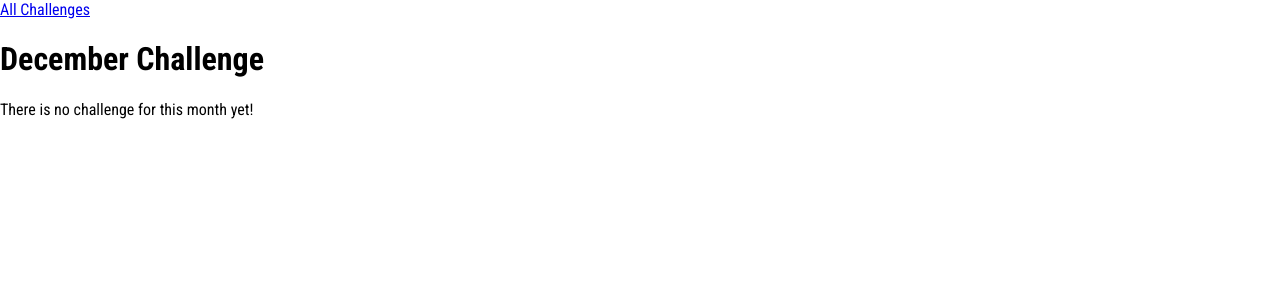
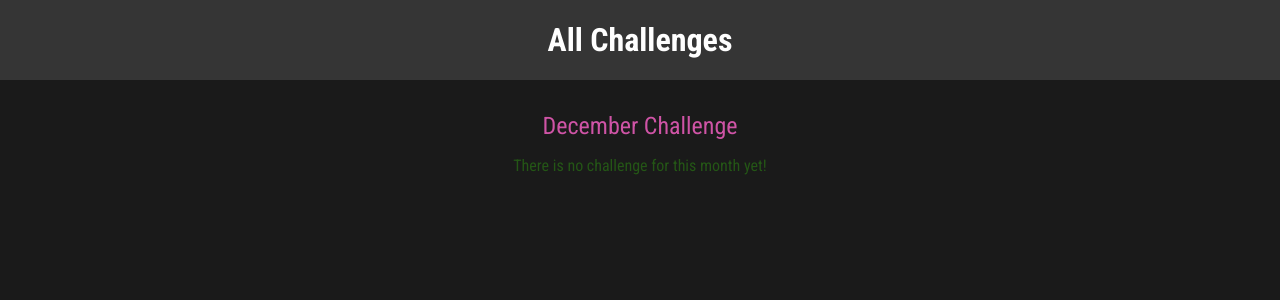
Before and after one commit to AsVain/django_repo, a Django app: page /challenges/december in a window 1280 px wide. Shown: the top 300 px of the page. Run offline with Django 5.2, Linux system fonts and the light colour scheme.

Commit message:
css styling

```diff
--- /dev/null
+++ b/challenges/static/challenges/challenge.css
@@ -0,0 +1,22 @@
+h1,
+h2{
+    text-align: center;
+    color: pink;
+}
+
+h1{
+    font-size: 1.5rem;
+    margin: 2rem 0 1rem 0;
+    font-weight: normal;
+    color: #cf54a6;
+}
+
+h2{
+    font-size: 3rem;
+    font-weight: bold;
+}
+
+p.fallback{
+    text-align: center;
+    color: rgba(63, 253, 10, 0.267);
+}
--- /dev/null
+++ b/challenges/static/challenges/includes/header.css
@@ -0,0 +1,25 @@
+header{
+    width: 100%;
+    height: 5rem;
+    background-color: #353535;
+}
+
+header nav{
+    width: 100%;
+    height: 100%;
+    display: flex;
+    justify-content: center;
+    align-items: center;
+}
+
+header nav a{
+    color: white;
+    font-size: 2rem;
+    font-weight: bold;
+    text-decoration: none;
+}
+
+header nav a:hover,
+header nav a:active{
+    color: #de00cce2
+}
--- a/challenges/templates/challenges/challenge.html
+++ b/challenges/templates/challenges/challenge.html
@@ -1,4 +1,10 @@
 {% extends "base.html" %}
+{% load static %}
+
+{% block css_files %}
+<link rel="stylesheet" href="{% static "challenges/challenge.css" %}">
+<link rel="stylesheet" href="{% static "challenges/includes/header.css" %}">
+{% endblock %}
 
 {% block page_title %}
     {{ month_name|title }} Challenge
@@ -11,6 +17,6 @@
     {% if text is not None %}
         <h2>{{ text }}</h2> <!--#palceholder dla kodu django w kodzie html-->
     {% else %}
-        <p>There is no challenge for this month yet!</p>
+        <p class="fallback">There is no challenge for this month yet!</p>
     {% endif %}
 {% endblock %}
--- a/challenges/templates/challenges/index.html
+++ b/challenges/templates/challenges/index.html
@@ -3,6 +3,7 @@
 
 {% block css_files %}
 <link rel="stylesheet" href="{% static "challenges/challenges.css" %}">
+<link rel="stylesheet" href="{% static "challenges/includes/header.css" %}">
 
 {% endblock %}
 <!--
--- a/static/styles.css
+++ b/static/styles.css
@@ -1,9 +1,10 @@
 @import url('https://fonts.googleapis.com/css2?family=Roboto+Condensed:ital,wght@0,100..900;1,100..900&display=swap');
 
 html{
-    font-family: "Roboto Condensed", sans-serif;
+    font-family: 'Roboto Condensed', sans-serif;
 }
 
 body{
     margin: 0;
+    background-color: #1a1a1a;
 }
--- a/templates/base.html
+++ b/templates/base.html
@@ -7,8 +7,7 @@
     <meta name="viewport" content="width=device-width, initial-scale=1.0">
     <title>{% block page_title %}My Challenges{% endblock %}</title>    <!--My Challenges to domyślny tytuł-->
     <link rel="stylesheet" href="{% static "styles.css" %}">
-    {% block css_files %}
-    {% endblock %}
+    {% block css_files %}{% endblock %}
 </head>
 <body>
     {% block content %}{% endblock %}
```
Also changed, not shown: challenges/static/challenges/challenges.css (+14 -2 lines), monthly_challenges/settings.py (+3 -4 lines).
